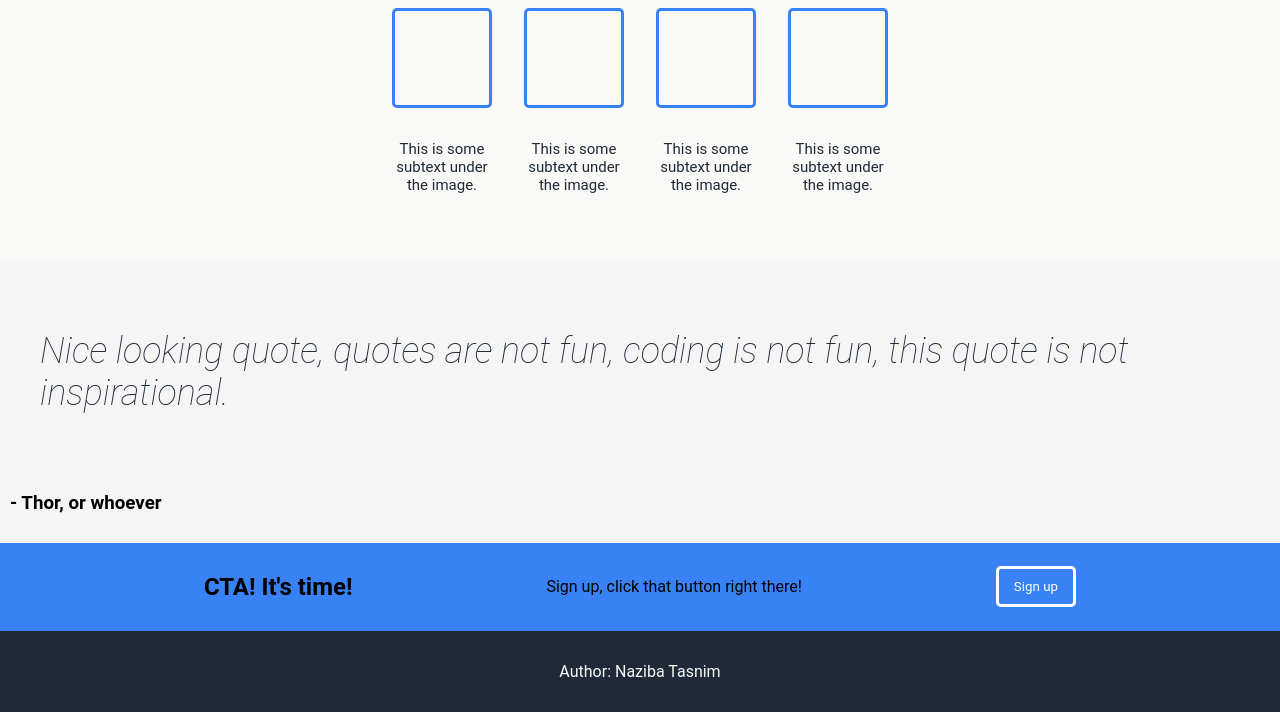
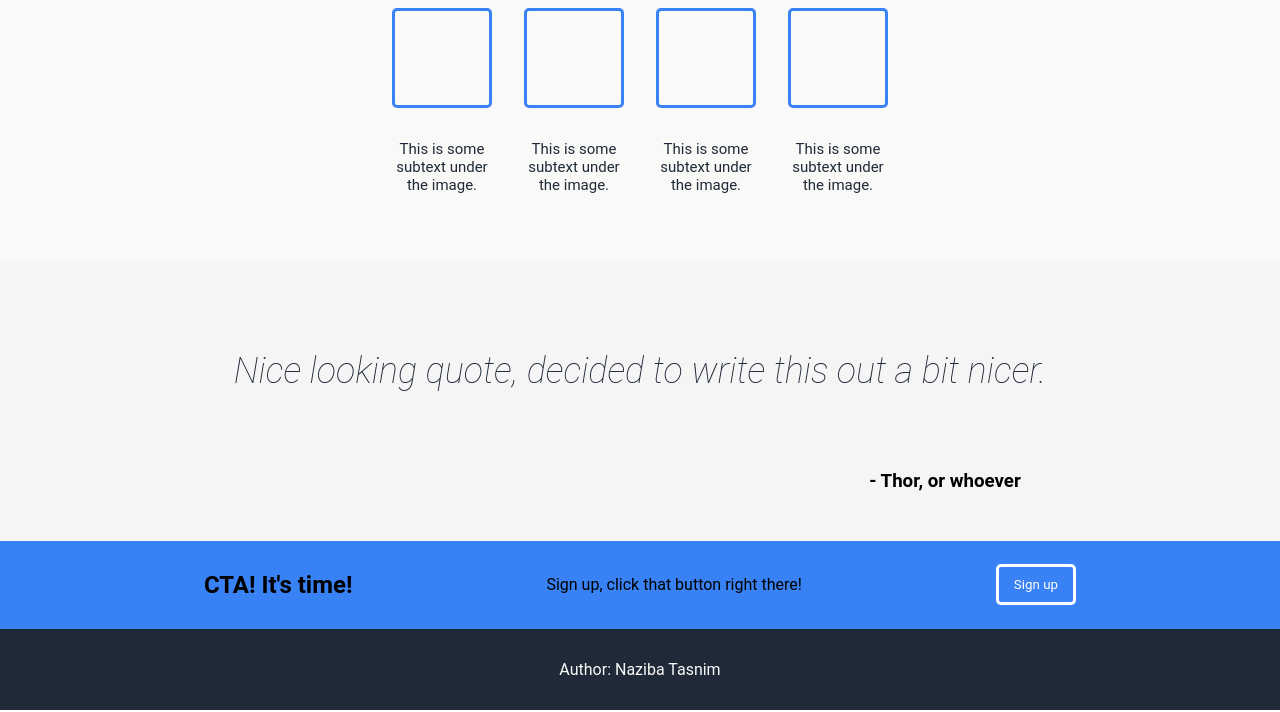
Before and after one commit to NazTM/top-first-landing-page, a plain HTML site: page index.html in a window 1280 px wide. Shown: the part 541-1253 px from the top of the page. Drawn offline with Linux system fonts and the light colour scheme.

Commit message:
edit index.html and style.css

```diff
--- a/index.html
+++ b/index.html
@@ -42,7 +42,7 @@
       </div>
     </section>
     <section class="quote">
-      <h2><em>Nice looking quote, quotes are not fun, coding is not fun, this quote is not inspirational. </em></h2>
+      <h2><em>Nice looking quote, decided to write this out a bit nicer.</em></h2>
       <h3>- Thor, or whoever</h3>
     </section>
     <section class="cta">
--- a/style.css
+++ b/style.css
@@ -1,6 +1,6 @@
 * {
   box-sizing: border-box;
-  font-family: Roboto;
+  font-family: 'Roboto';
 }
 
 .section {
@@ -157,13 +157,22 @@ footer {
 .quote h2 {
   font-size: 36px;
   font-weight: 100;
-  font-style: light italic;
   color: #1f2937;
   padding: 30px;
+  text-align: center;
+  justify-content: space-around;
+  align-items: space-around;
 }
 
 
 .quote {
+  padding: 30px;
   display: flex;
+  justify-content: space-evenly;
+  align-items: center;
   flex-direction: column;
 }
+
+.quote h3 {
+  padding-left: 50%;
+}
```
